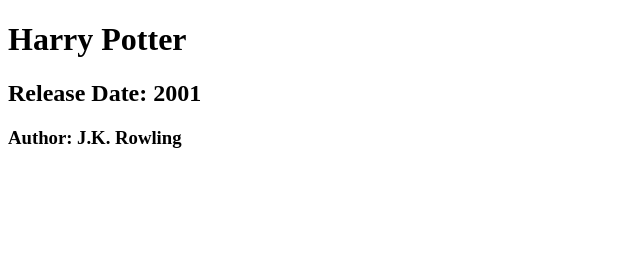
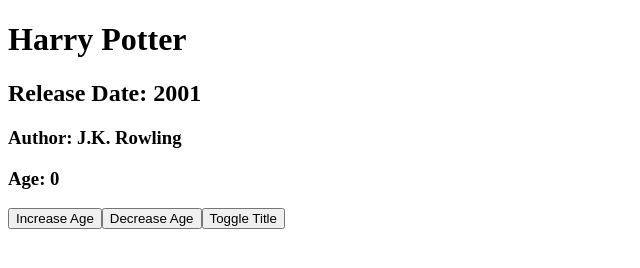
Before and after one commit to AlyafeiAli/VueNetNinjaCourse, a plain HTML site: page index.html in a window 1280 px wide. Shown: the whole page, without its empty margins (0-640 px from the left). Drawn offline with nearby package versions, Linux system fonts and the light colour scheme.

Commit message:
onClick events

```diff
--- a/app.js
+++ b/app.js
@@ -5,7 +5,14 @@
       title: "Harry Potter",
       author: "J.K. Rowling",
       date: 2001,
+      age: 0,
     };
+  },
+  methods: {
+    changeTitle() {
+      this.title =
+        this.title == "Harry Potter" ? "Cursed Child" : "Harry Potter";
+    },
   },
 });
 app.mount("#app"); //control everthing inside the div with this ID
--- a/index.html
+++ b/index.html
@@ -12,6 +12,10 @@
       <h1>{{title}}</h1>
       <h2>Release Date: {{date}}</h2>
       <h3>Author: {{author}}</h3>
+      <h3>Age: {{age}}</h3>
+      <button v-on:click="age++">Increase Age</button>
+      <button @click="age--">Decrease Age</button>
+      <button @click="changeTitle">Toggle Title</button>
     </div>
 
     <script src="./app.js"></script>
```
